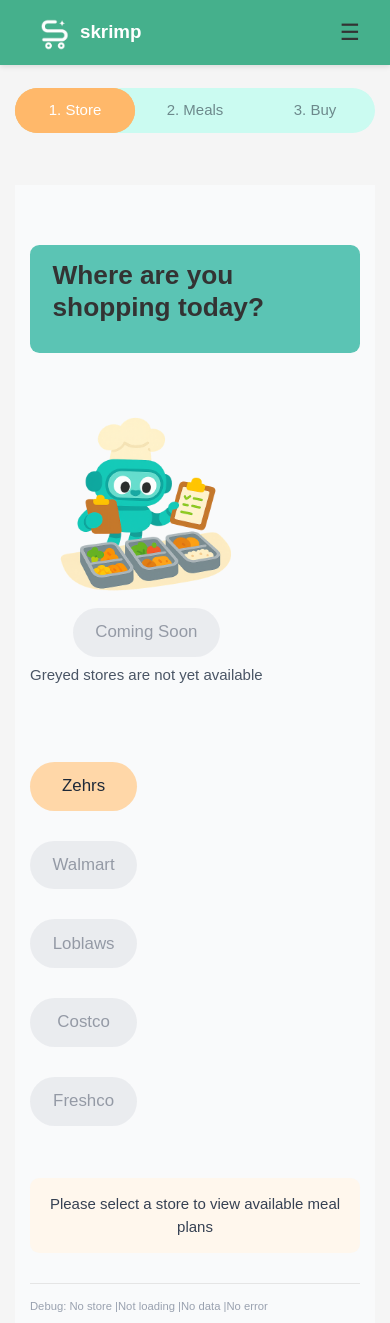
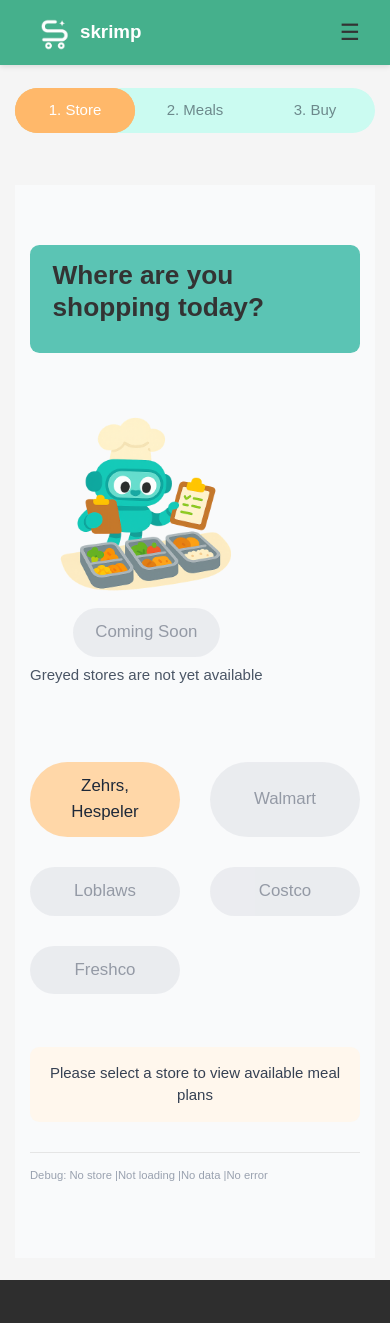
Before and after one commit to henliz/eCo-op, a Next.js app in the folder frontend/: page /plan in a window 390 px wide. Shown: the top 1323 px of the page. Built offline with nearby package versions, Linux system fonts and the light colour scheme.

Commit message:
Updated storeselector name and mobile layout.

```diff
--- a/frontend/components/meal-planner/StoreSelector.tsx
+++ b/frontend/components/meal-planner/StoreSelector.tsx
@@ -67,7 +67,7 @@
 
           {/* Store buttons - in a separate container with explicit spacing */}
           <div className="mt-8 md:mt-0">
-            <div className="grid grid-cols-1 md:grid-cols-2 gap-3">
+            <div className="grid grid-cols-2 md:grid-cols-2 gap-3">
               {availableStores.map(store => (
                 <button
                   key={store.id}
--- a/frontend/components/meal-planner/usePlannerStore.ts
+++ b/frontend/components/meal-planner/usePlannerStore.ts
@@ -122,7 +122,7 @@
   // Initial store state
   selectedStore: null,
    availableStores: [
-    { id: 'acme', name: 'Zehrs', isAvailable: true },
+    { id: 'acme', name: 'Zehrs, Hespeler', isAvailable: true },
     { id: 'foodland', name: 'Walmart', isAvailable: false },
     { id: 'saveways', name: 'Loblaws', isAvailable: false },
     { id: 'costco', name: 'Costco', isAvailable: false },
```
